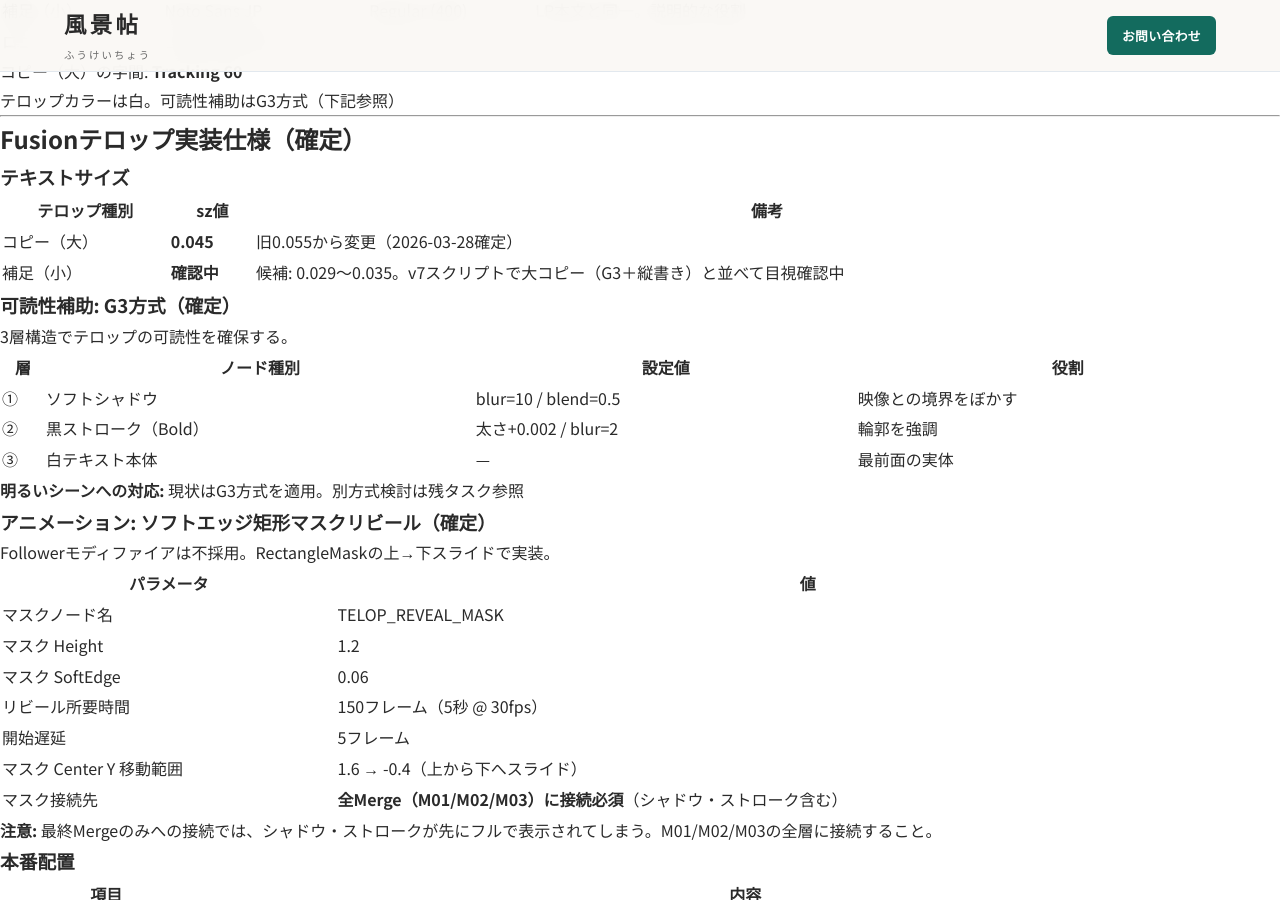
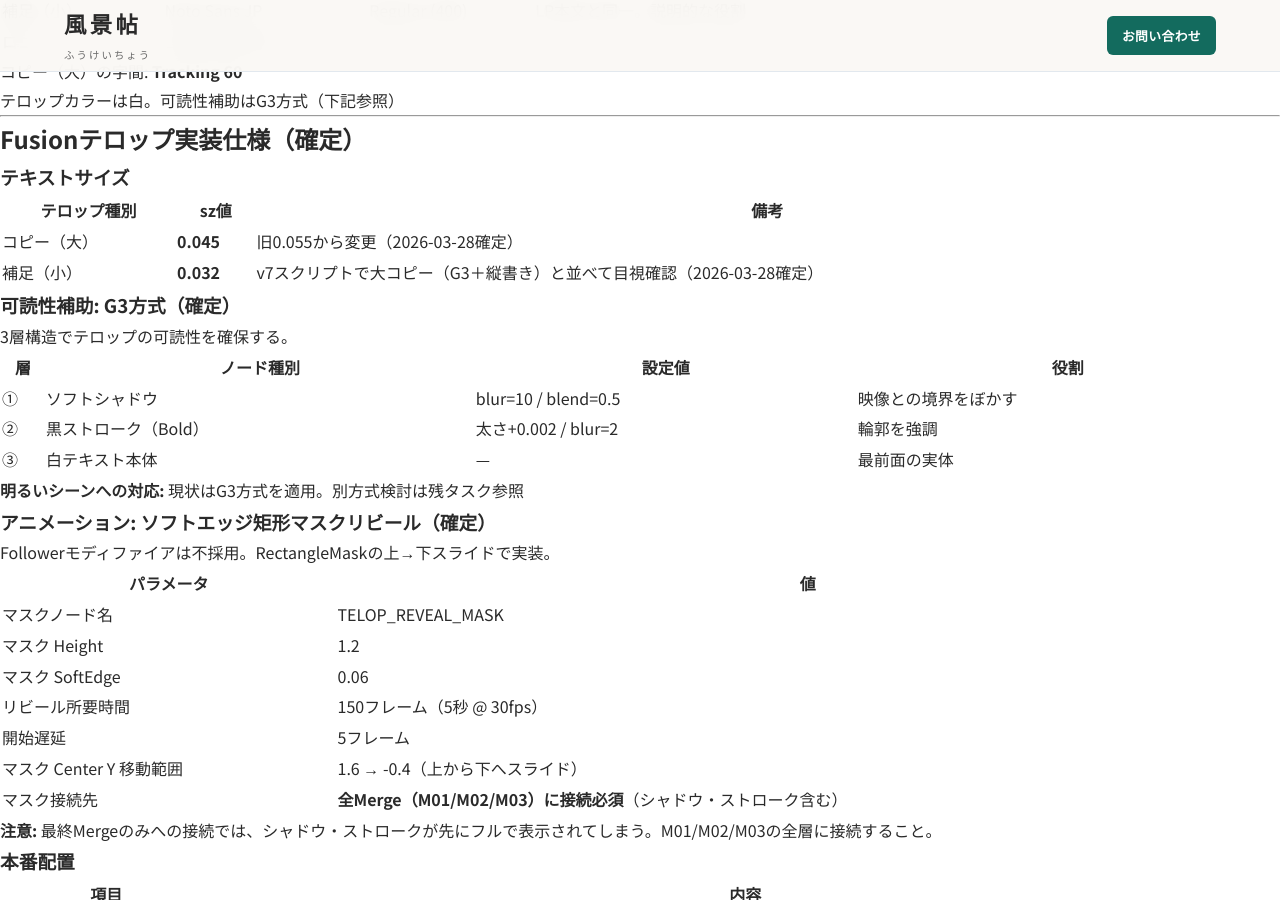
Before and after one commit to dr836gnypeq-ctrl/fukeichou-site, a Jekyll site: the page built from docs/fukeichou_pv_structure.md, in a window 1280 px wide and 900 px high, scrolled down 2469 px. Built offline with Jekyll 4.4.1, drawn with Linux system fonts in a browser that asks for light colours; nearby versions of some CDN libraries; our own code applies the rules of GitHub Pages for plain Markdown files; some of the changed text lies outside the part shown.

Commit message:
fix: 補足（小）サイズ sz=0.032 確定

```diff
--- a/docs/fukeichou_pv_structure.md
+++ b/docs/fukeichou_pv_structure.md
@@ -1,7 +1,7 @@
 # 風景帖 — YouTube PV 構成シート
 
 作成日: 2026年3月24日
-最終更新: 2026年3月28日（補足（小）サイズを「確認中」に修正）
+最終更新: 2026年3月28日（補足（小）サイズ sz=0.032 確定）
 
 ---
 
@@ -155,7 +155,7 @@ LPと同じフォント体系を使用し、ブランドの統一感を保つ。
 | テロップ種別 | sz値 | 備考 |
 |---|---|---|
 | コピー（大） | **0.045** | 旧0.055から変更（2026-03-28確定） |
-| 補足（小） | **確認中** | 候補: 0.029〜0.035。v7スクリプトで大コピー（G3＋縦書き）と並べて目視確認中 |
+| 補足（小） | **0.032** | v7スクリプトで大コピー（G3＋縦書き）と並べて目視確認（2026-03-28確定） |
 
 ### 可読性補助: G3方式（確定）
 
@@ -252,7 +252,7 @@ Resolve 20では `Text+` の `Direction` および `LineDirection` はLuaスク
 
 | 項目 | ステータス |
 |---|---|
-| 補足（小）サイズ最終確定 | 🔲 確認中（候補: 0.029〜0.035。大コピーG3＋縦書きとの比較で最終判定） |
+| 補足（小）サイズ最終確定 | ✅ sz=0.032（2026-03-28確定。v7で大コピーG3＋縦書きと比較して決定） |
 | 明るいシーンでの可読性補助 | 🔲 G3方式で対応できない場合の別方式を検討 |
 | 本番用G3＋マスクリビール統合Luaスクリプト | 🔲 確定パラメータを1本のLuaに統合（未着手） |
 | BGM / 音声 | フェードアウト方針は確定。楽曲選定は未着手 |
```
